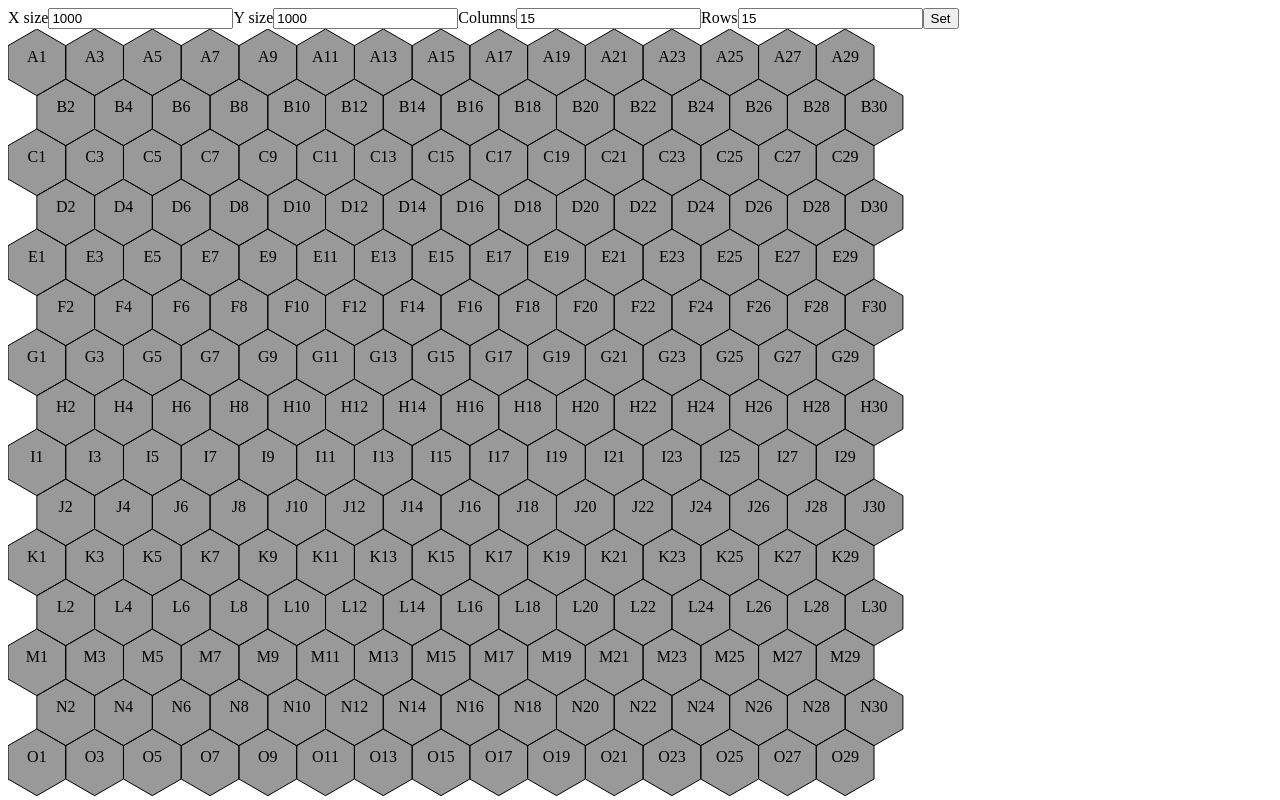
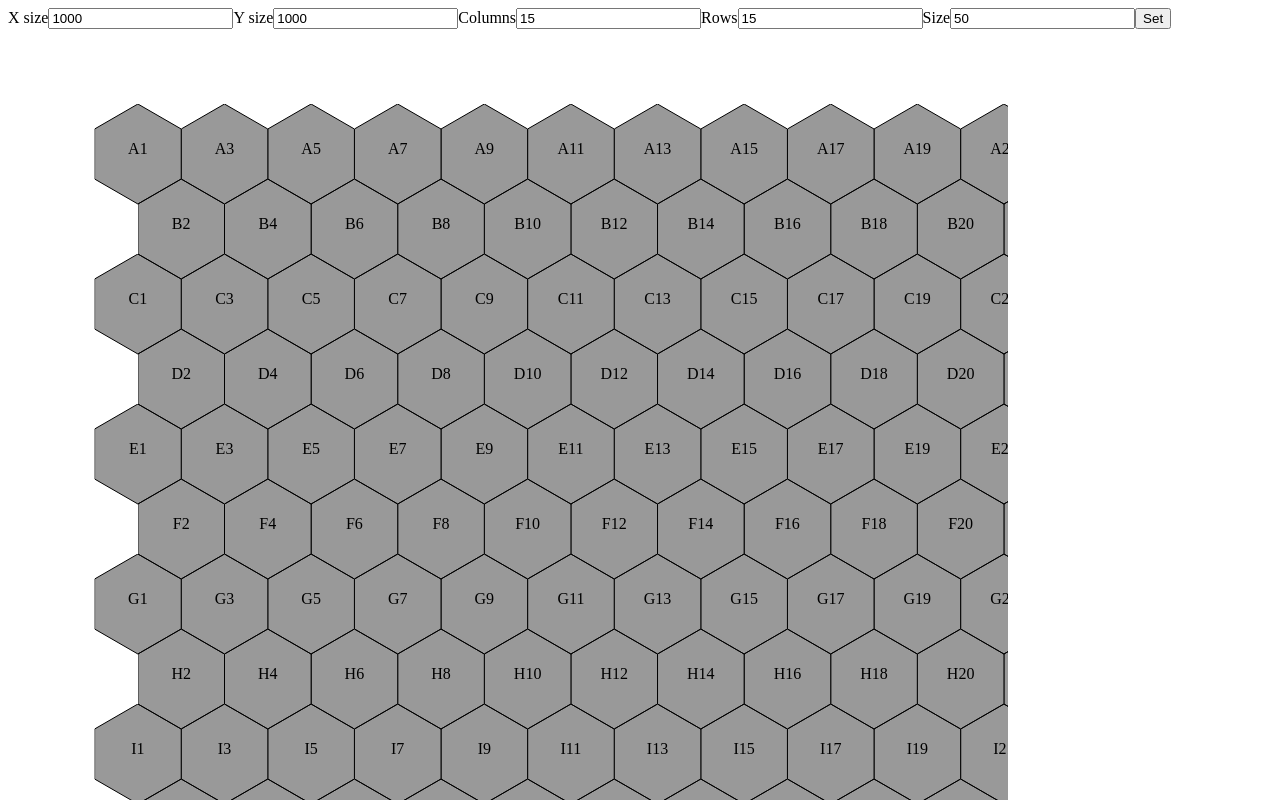
Before and after one commit to utecht/ngrails, an Angular app: page / in a window 1280 px wide. Shown: the top 800 px of the page. Built offline with nearby package versions, Linux system fonts and the light colour scheme.

Commit message:
converted to svg representation

```diff
--- a/src/app/app.component.css
+++ b/src/app/app.component.css
@@ -1,5 +1,8 @@
+.crosshair{
+    cursor: crosshair;
+}
+
 .hex {
-    cursor: crosshair;
     fill-opacity: 0.4;
     stroke: #000;
     stroke-width: 1;
--- a/src/app/app.component.html
+++ b/src/app/app.component.html
@@ -10,19 +10,24 @@
 <input type="number" name="columns" [(ngModel)]="board.columns">
 <label for="rows">Rows</label>
 <input type="number" name="rows" [(ngModel)]="board.rows">
+<label for="size">Size</label>
+<input type="number" name="size" [(ngModel)]="board.size">
 <button (click)="set_hexes()">Set</button>
 </form>
 <svg [attr.width]="board.x_size"
      [attr.height]="board.y_size">
-    <g *ngFor="let hex of hexes">
+    <svg *ngFor="let hex of hexes"
+         class="crosshair"
+         (click)="debug(hex)"
+         [attr.x]="hex.origin.x"
+         [attr.y]="hex.origin.y">
         <polygon
              class="hex"
-             (click)="debug(hex)"
              [attr.fill]="hex.color"
              [attr.points]="hex.point_string"></polygon>
         <text class="text"
               [attr.x]="hex.center.x"
               [attr.y]="hex.center.y"
               text-anchor="middle">{{to_letter(hex)}}</text>
-    </g>
+    </svg>
 </svg>
--- a/src/app/app.component.ts
+++ b/src/app/app.component.ts
@@ -1,6 +1,6 @@
 import { Component, OnInit } from '@angular/core';
 import { Hex, Board,
-         get_neighbors,
+         get_neighbors, offset_hexes,
          generate_points, hex_to_letter } from './hex';
 
 @Component({
@@ -18,18 +18,27 @@ export class AppComponent implements OnInit {
          x_size: 1000,
          y_size: 1000,
          columns: 15,
-         rows: 15
+         rows: 15,
+         size: 50
      };
      this.set_hexes();
   }
 
   set_hexes(){
-     this.hexes = [];
+     let new_hexes: Hex[] = [];
      for(let x = 1; x < this.board.columns + 1; x++){
          for(let y = 1; y < this.board.rows + 1; y++){
-             this.hexes.push(generate_points(x, y, this.board));
+             new_hexes.push(offset_hexes(x, y, this.board));
          }
      }
+     if(new_hexes.length > 0){
+         let point_hex = generate_points(new_hexes[0], this.board);
+         for(let hex of new_hexes){
+             hex.point_string = point_hex.point_string;
+             hex.points = point_hex.points;
+         }
+     }
+     this.hexes = new_hexes;
   }
 
   to_letter(hex: Hex): string{
--- a/src/app/hex.ts
+++ b/src/app/hex.ts
@@ -6,9 +6,10 @@ export interface Point {
 export interface Hex {
     x: number;
     y: number;
-    point_string: string;
-    points: Point[];
-    center?: Point;
+    point_string?: string;
+    points?: Point[];
+    center: Point;
+    origin: Point;
     color?: string;
 }
 
@@ -17,6 +18,7 @@ export interface Board {
     y_size: number;
     columns: number;
     rows: number;
+    size: number;
 }
 
 export function hex_to_letter(hex: Hex): string{
@@ -59,27 +61,34 @@ export function get_neighbors(hex: Hex, hexes: Hex[]): Hex[]{
     return ret;
 }
 
-export function generate_points(x:number, y:number, board: Board): Hex{
-    let height: number = board.y_size / board.rows;
-    let size: number = height / 2;
+export function offset_hexes(x:number, y:number, board: Board): Hex{
+    let height: number = board.size * 2;
     let width: number = (Math.sqrt(3) / 2) * height;
-    let center: Point = {x: (width * x) - width / 2,
-                         y: ((height * .75) * y) - height / 4};
+    let center: Point = {x: width / 2,
+                         y: height / 2};
+    let origin: Point = {x: x * width,
+                         y: y * (height * .75)};
+    // offset even rows
     if(y % 2 == 0){
-        center.x = center.x + (width / 2);
+        origin.x = origin.x + (width /2 );
     }
-    let points: Point[] = [];
-    for(let i = 0; i < 6; i++){
-        points.push(hex_corner(center, size, i));
-    }
-    let point_string: string = points.map(point_to_string).join(' ');
     let hex: Hex = {
         x: x,
         y: y,
         center: center,
-        points: points,
-        point_string: point_string
+        origin: origin,
     };
+    return hex;
+}
+
+export function generate_points(hex: Hex, board: Board): Hex{
+    let points: Point[] = [];
+    for(let i = 0; i < 6; i++){
+        points.push(hex_corner(hex.center, board.size, i));
+    }
+    let point_string: string = points.map(point_to_string).join(' ');
+    hex.points = points;
+    hex.point_string = point_string;
     return hex;
 }
 
```
